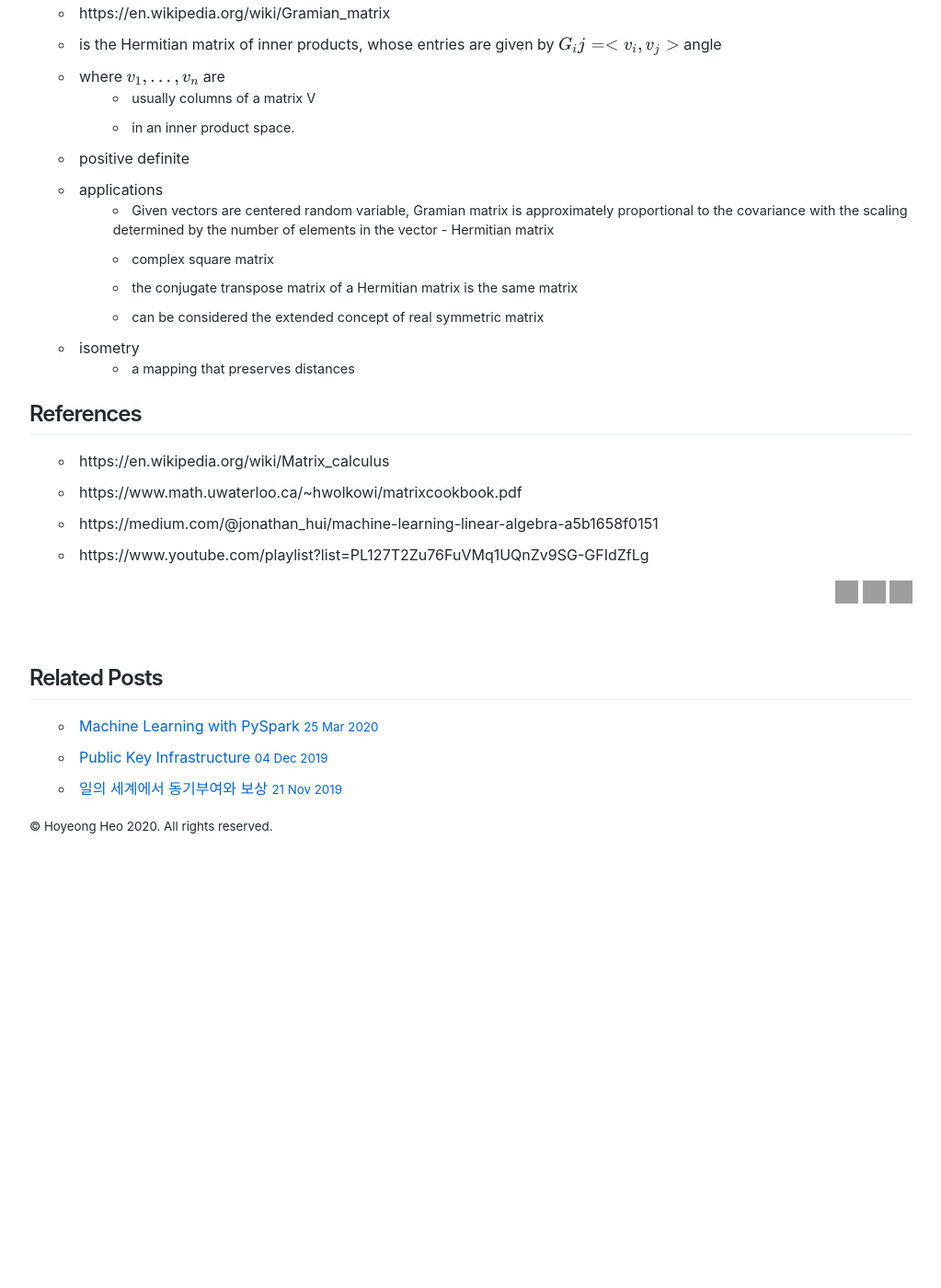
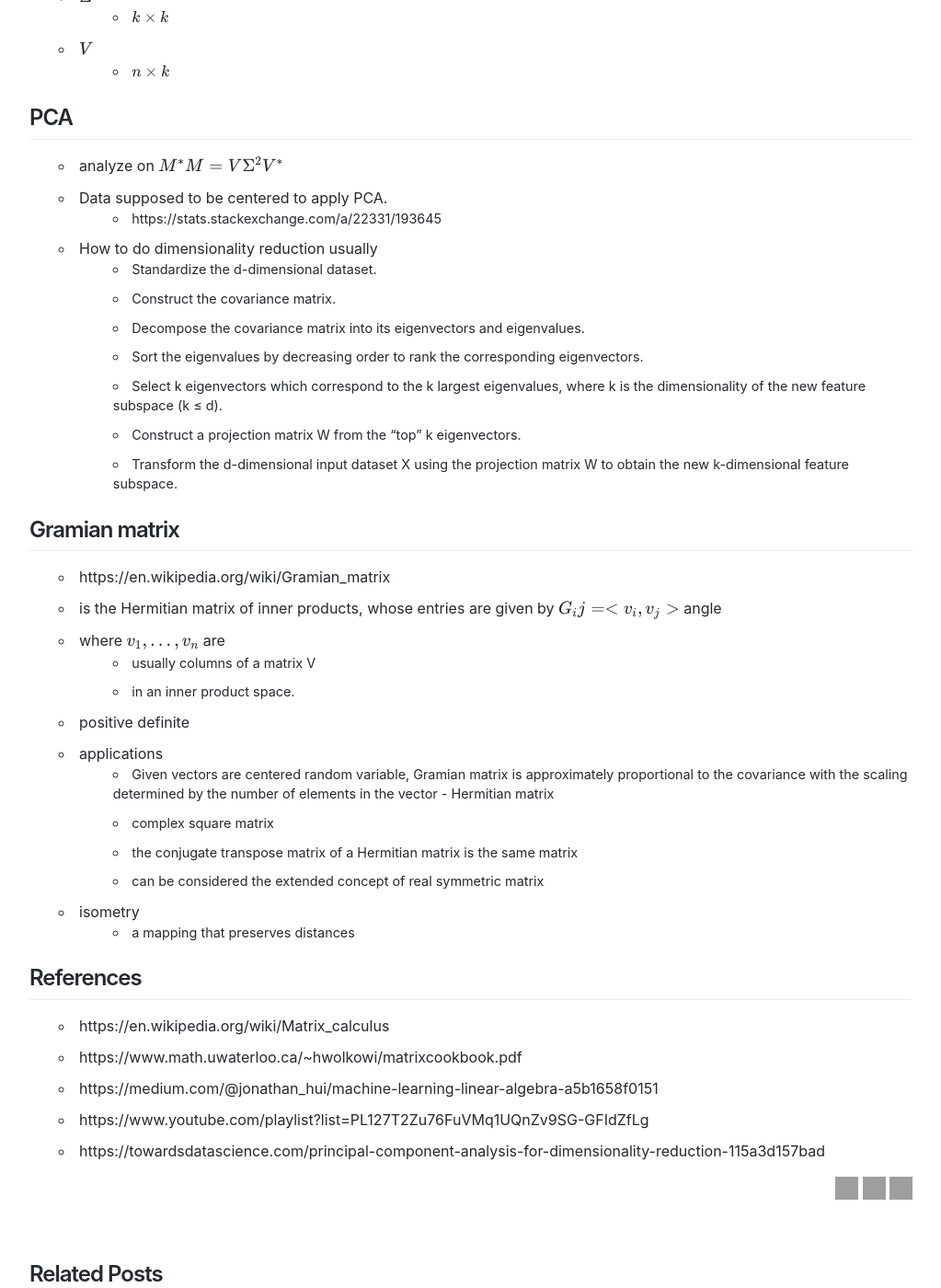
Before and after one commit to hotohoto/hotohoto.github.io, a Jekyll site: the page built from _posts/2019-05-20-linear-algebra.md, in a window 1280 px wide and 1400 px high, scrolled down 6106 px. Shown: the whole window at 92% size, without its empty margins (128-1151 px from the left). Built offline with Jekyll 4.4.1, drawn with Linux system fonts in a browser that asks for light colours; nearby versions of some CDN libraries; a script that is not in the unit is left out; comment, search, counter and statistics services are not loaded; before the commit the page ends 7035 px from its top, so only the background shows below that; some of the changed text lies outside the part shown; grey boxes are pictures that could not be loaded.

Commit message:
Update linear algebra

```diff
--- a/_posts/2019-05-20-linear-algebra.md
+++ b/_posts/2019-05-20-linear-algebra.md
@@ -7,7 +7,7 @@
 comments: true
 ---
 
-## elementary matrix
+## Elementary matrix
 
 - elementary matrix
   - types
@@ -26,16 +26,18 @@
 - https://en.wikipedia.org/wiki/Elementary_matrix
 - http://sites.millersville.edu/bikenaga/linear-algebra/inverse/inverse.html
 
-## linearly dependent
+## Linearly dependent
 
 - at least one of the vectors in a set can be defined as a linear combination of the others
 
-## linearly independent
+## Linearly independent
 
 - no vector in a set can be written as a linear combination of the others.
 - there is no solution of $x$ but the zero vector for $Ax = 0$.
 
-## linear least square
+## Ordinary least squares
+
+Ordinary least squares (OLS) is a type of linear least squares method for estimating the unknown parameters in a linear regression model.
 
 $$X\boldsymbol{\beta} = \boldsymbol{y}$$
 
@@ -128,24 +130,29 @@
 - eigenvectors are orthogonal
 - eigenvalues are imaginary numbers
 
-## unitary matrix
-
-$$Q^\ast = Q^{-1}$$
-
-- conjugate transpose matrix = inverse matrix
-
-## Hermitian matrix
-
-$$A={\overline {A^{\mathsf {T}}}}$$
-
 ## orthogonal matrix
 
-$$Q^\ast Q = QQ^\ast = I$$
+$$Q^{\mathsf {T}} Q = QQ^{\mathsf {T}} = I$$
 
 - square matrix
 - length preserving or isometric
 - unitary transformation (rotation or reflection or rotoreflection)
 - eigenvectors are the rotation axis and they can be complex numbers.
+
+## conjugate transpose
+
+$$A^\ast={\overline {A^{\mathsf {T}}}}$$
+
+## Hermitian matrix
+
+$$A=A^\ast$$
+
+## unitary matrix
+
+$$Q^\ast Q = QQ^\ast = I$$
+
+- when conjugate transpose matrix = inverse matrix
+- Given two complex vectors $x$ and $y$, multiplication by a unitary matrix $U$ preserves their inner product; that is, $⟨Ux, Uy⟩ = ⟨x, y⟩$.
 
 ## positive definite
 
@@ -200,7 +207,7 @@
 
 ## SVD
 
-$$M = U\Sigma V^\ast$$
+SVD is similar to finding orthogonal matrix $V$ which still can be represented as a product of another orthogonal matrix $U$ and a diagonal matrix $\Sigma$ when $V$ is transformed by $M$.
 
 - $M$
   - $m \times n$ matrix
@@ -250,6 +257,16 @@
 ## PCA
 
 - analyze on $M^\ast M = V\Sigma^2V^\ast$
+- Data supposed to be centered to apply PCA.
+  - https://stats.stackexchange.com/a/22331/193645
+- How to do dimensionality reduction usually
+  - Standardize the d-dimensional dataset.
+  - Construct the covariance matrix.
+  - Decompose the covariance matrix into its eigenvectors and eigenvalues.
+  - Sort the eigenvalues by decreasing order to rank the corresponding eigenvectors.
+  - Select k eigenvectors which correspond to the k largest eigenvalues, where k is the dimensionality of the new feature subspace (k ≤ d).
+  - Construct a projection matrix W from the "top" k eigenvectors.
+  - Transform the d-dimensional input dataset X using the projection matrix W to obtain the new k-dimensional feature subspace.
 
 ## Gramian matrix
 
@@ -275,3 +292,4 @@
 - https://www.math.uwaterloo.ca/~hwolkowi/matrixcookbook.pdf
 - https://medium.com/@jonathan_hui/machine-learning-linear-algebra-a5b1658f0151
 - https://www.youtube.com/playlist?list=PL127T2Zu76FuVMq1UQnZv9SG-GFIdZfLg
+- https://towardsdatascience.com/principal-component-analysis-for-dimensionality-reduction-115a3d157bad
```
